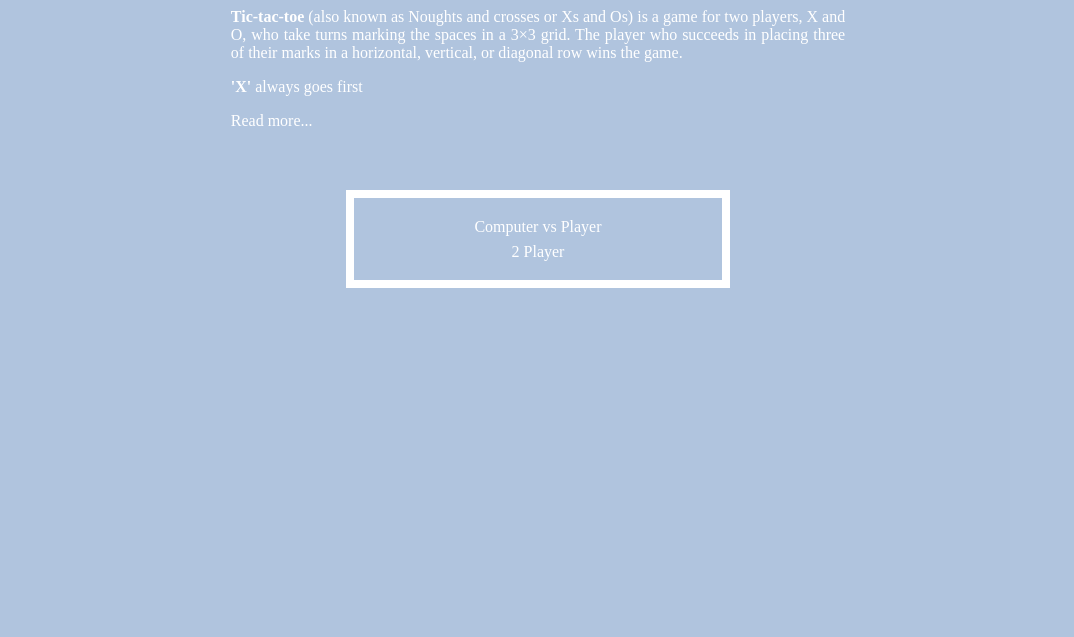
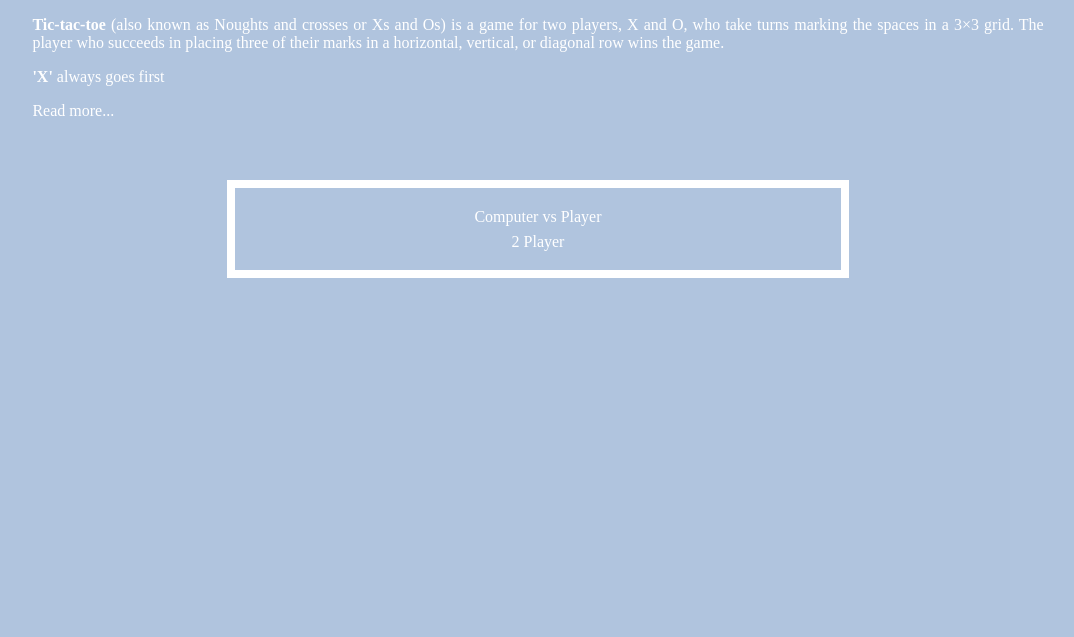
Before and after one commit to dnmahendra/Tic-Tac-Toe, a plain HTML site: page index.html in a window 1280 px wide. Shown: the part 163-800 px from the top of the page, without its empty margins (102-1176 px from the left). Drawn offline with nearby package versions, Linux system fonts and the light colour scheme; a web font is replaced by a local one.

Commit message:
width adj

```diff
--- a/style.css
+++ b/style.css
@@ -1,7 +1,4 @@
 body {
-
-	margin: 0 auto;
-	max-width: 60%;
 	color: white;
 	background-color: #B0C4DE;
 	background-size: cover;
```
